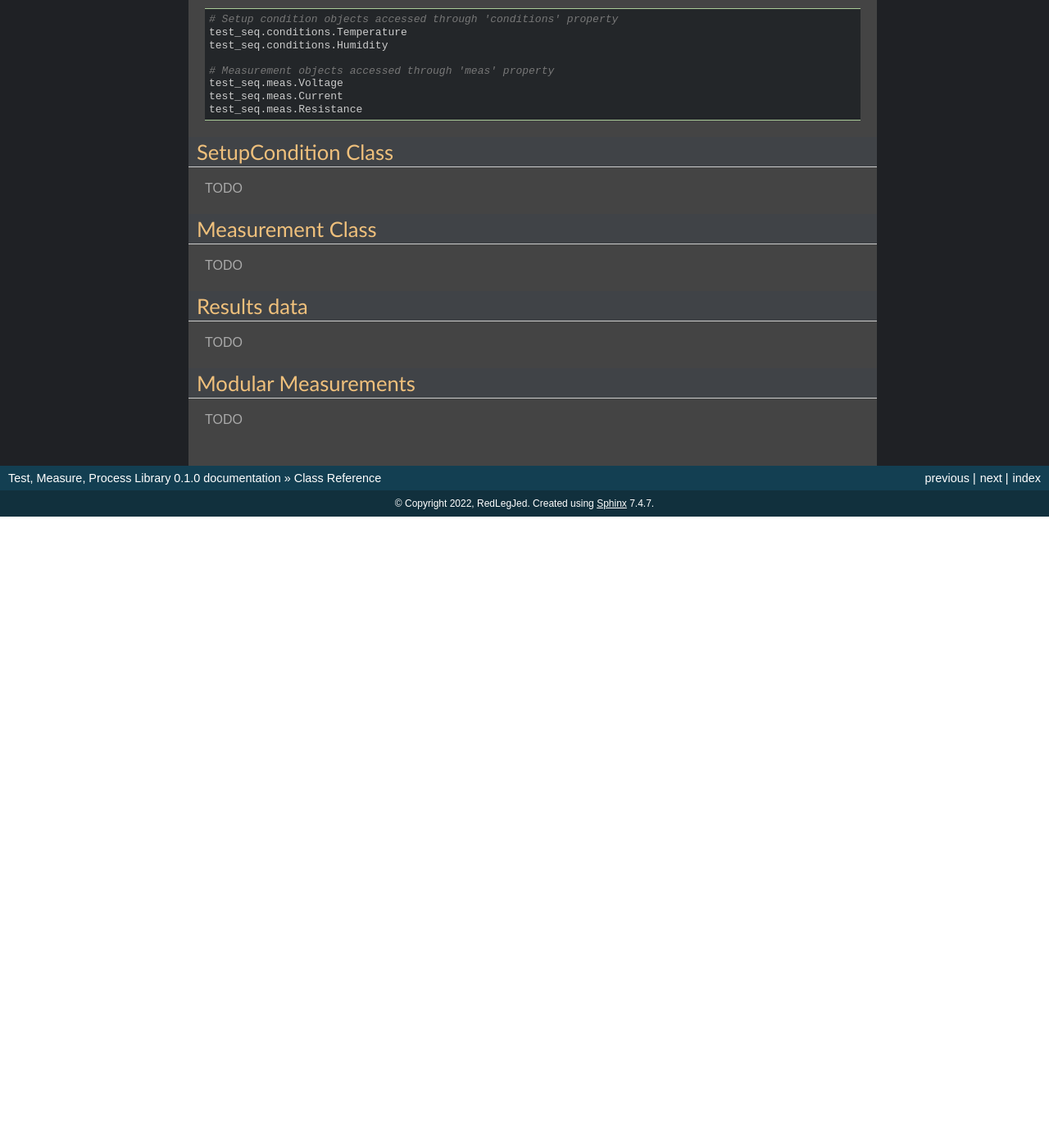
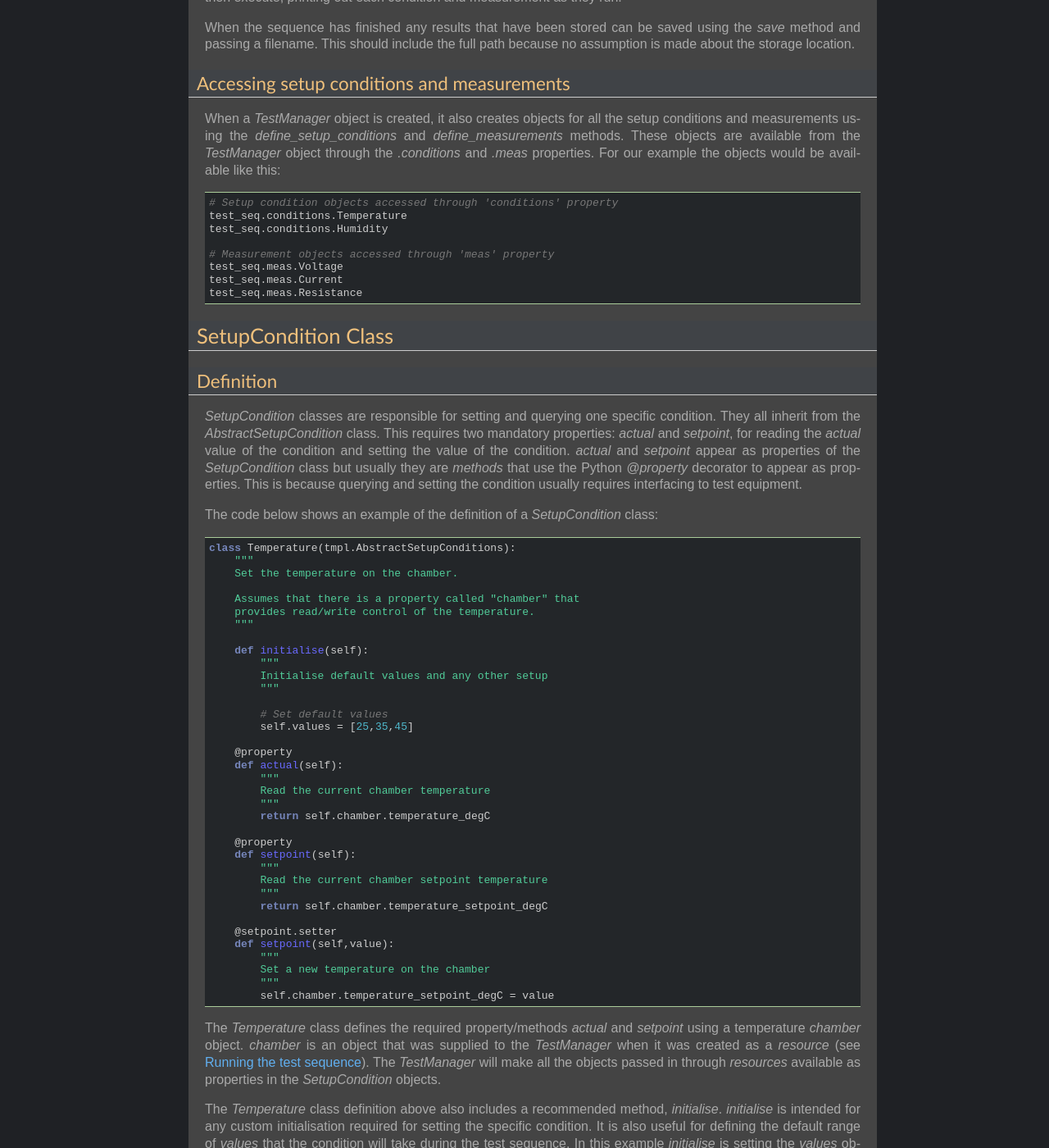
Before and after one commit to redlegjed/test_measure_process_lib, a Sphinx documentation site: the page built from docs/source/tmpl_class_reference.rst, in a window 1280 px wide and 1400 px high, scrolled down 2513 px. Shown: the whole window at 82% size. Built offline with Sphinx 7.4.7, drawn with Linux system fonts in a browser that asks for light colours; before the commit the page ends 3143 px from its top, so only the background shows below that; some of the changed text lies outside the part shown.

Commit message:
Added documentation for SetupCondition classes
On branch sphinx_docs
Changes to be committed:
	modified:   source/tmpl_class_reference.rst

```diff
--- a/docs/source/tmpl_class_reference.rst
+++ b/docs/source/tmpl_class_reference.rst
@@ -1,7 +1,11 @@
 Class Reference
 ===============
 
-This section describes the classes used by TMPL.
+Setting up a test sequence in TMPL requires creating three types of class:
+
+* *Measurement* : These classes take the measurements, they are responsible for communicating with test equipment, acquiring the measurement data and storing it. A test sequence may have multiple *Measurement* classes attached to it. *Measure* classes always inherit from the *AbstractMeasurement* class defined by TMPL.
+* *SetupCondition* : Classes that set the conditions under which measurements are made, e.g. temperature, voltage etc. They also interface with test equipment to set one specific condition, e.g. settting a temperature chamber to the required temperature. They always inherit from the *AbstractSetupCondition* class.
+* *TestManager* : This class manages the test sequence. It contains multiple *Measurement* and *SetupCondition* classes that it puts together in a sequence. It is responsible for running this test sequence and collecting the data from all the individual *Measurement* and *SetupCondition* classes.
 
 TestManager Class
 -----------------
@@ -42,7 +46,7 @@ Definition
             self.add_measurement(Resistance)
 
 
-*define_setup_conditions* consists of multiple calls to a method of *AbstractTestManager*, *add_setup_condition*. This takes as its argument a *SetupCondition* class. *SetupCondition* classes are described below in detail, but they contain the code that sets a single test condition, like temperature, humidity, voltage etc. The order that *SetupCondition* classes are added inside *define_setup_conditions* is important. It defines the order in which each condition is set. In the example below temperature is set first then humidity. This means that when the test is run, the first condition to be set will be temperature, then humidity. *SetupCondition* classes usually define a range of values for their specific condition. For example the *Temperature* class might define two temperatures, 25 and 40 degC, while the *Humidity* class might define three levels: 45,55,65 %. When the test sequence is run the *TestManager* class will extract all the values of temperature and humidity. It will then form a loop based on the order of *add_setup_condition* calls. So in this example the loop will run through the conditions in this order:
+*define_setup_conditions* consists of multiple calls to a method of *AbstractTestManager*, *add_setup_condition*. This takes as its argument a *SetupCondition* class. *SetupCondition* classes are described below in detail, but they contain the code that sets a single test condition, like temperature, humidity, voltage etc. The order that *SetupCondition* classes are added inside *define_setup_conditions* is important. It defines the order in which each condition is set. In the example above temperature is set first then humidity. This means that when the test is run, the first condition to be set will be temperature, then humidity. *SetupCondition* classes usually define a range of values for their specific condition. For example the *Temperature* class might define two temperatures, 25 and 40 degC, while the *Humidity* class might define three levels: 45,55,65 %. When the test sequence is run the *TestManager* class will extract all the values of temperature and humidity. It will then form a loop based on the order of *add_setup_condition* calls. So in this example the loop will run through the conditions in this order:
 
 * Temperature: 25
 
@@ -77,6 +81,8 @@ The other mandatory method required by *AbstractTestManager* is *define_measurem
         * Measure: Voltage
         * Measure: Current
         * Measure: Resistance
+
+.. _running-test-sequence:
 
 Running the test sequence
 ++++++++++++++++++++++++++
@@ -122,7 +128,80 @@ When a *TestManager* object is created, it also creates objects for all the setu
 
 SetupCondition Class
 --------------------
-TODO
+
+Definition
+++++++++++
+
+*SetupCondition* classes are responsible for setting and querying one specific condition. They all inherit from the *AbstractSetupCondition* class. This requires two mandatory properties: *actual* and *setpoint*, for reading the *actual* value of the condition and setting the value of the condition. *actual* and *setpoint* appear as properties of the *SetupCondition* class but usually they are *methods* that use the Python *@property* decorator to appear as properties. This is because querying and setting the condition usually requires interfacing to test equipment.
+
+The code below shows an example of the definition of a *SetupCondition* class:
+
+.. code-block:: python
+
+    class Temperature(tmpl.AbstractSetupConditions):
+        """
+        Set the temperature on the chamber.
+
+        Assumes that there is a property called "chamber" that
+        provides read/write control of the temperature.
+        """
+
+        def initialise(self):
+            """
+            Initialise default values and any other setup
+            """
+
+            # Set default values
+            self.values = [25,35,45]
+
+        @property
+        def actual(self):
+            """
+            Read the current chamber temperature
+            """
+            return self.chamber.temperature_degC
+
+        @property
+        def setpoint(self):
+            """
+            Read the current chamber setpoint temperature
+            """
+            return self.chamber.temperature_setpoint_degC
+
+        @setpoint.setter
+        def setpoint(self,value):
+            """
+            Set a new temperature on the chamber
+            """
+            self.chamber.temperature_setpoint_degC = value
+
+The *Temperature* class defines the required property/methods *actual* and *setpoint* using a temperature *chamber* object. *chamber* is an object that was supplied to the *TestManager* when it was created as a *resource* (see :ref:`running-test-sequence`). The *TestManager* will make all the objects passed in through *resources* available as properties in the *SetupCondition* objects.
+
+The *Temperature* class definition above also includes a recommended method, *initialise*. *initialise* is intended for any custom initialisation required for setting the specific condition. It is also useful for defining the default range of *values* that the condition will take during the test sequence. In this example *initialise* is setting the *values* object to [25,35,45]. So by default, when the complete test sequence is run it will be performed at [25,35,45] degC.
+
+*SetupCondition* classes have a property, *values*, that is a list of the *setpoint* values that will be used in the test sequence when it is run. The *SetupCondition* class definition usually sets a default list for *values*. This can be customised later by direct access to the *values* property. When a *TestManager* runs the test sequence, it will scan each *SetupCondition* object in it's memory and extract the *values* list. It will then use these to build a table of test conditions that need to be set before performing each measurement.
+
+
+Setting/Querying setup conditions
+++++++++++++++++++++++++++++++++++
+
+*SetupCondition* objects are created inside the *TestManager*. Once created they are available through the *TestManager* object. They can be used independently to set or query conditions without running in a test sequence.
+
+.. code-block:: python
+
+    # Condition is available through the 'conditions' property of TestManager object
+    test_seq.conditions.Temperature
+
+    # Read actual temperature
+    test_seq.conditions.Temperature.actual
+
+    # Read current setpoint
+    test_seq.conditions.Temperature.setpoint
+
+    # Set condition
+    test_seq.conditions.Temperature.setpoint = 34.5
+
+
 
 Measurement Class
 ------------------
```
